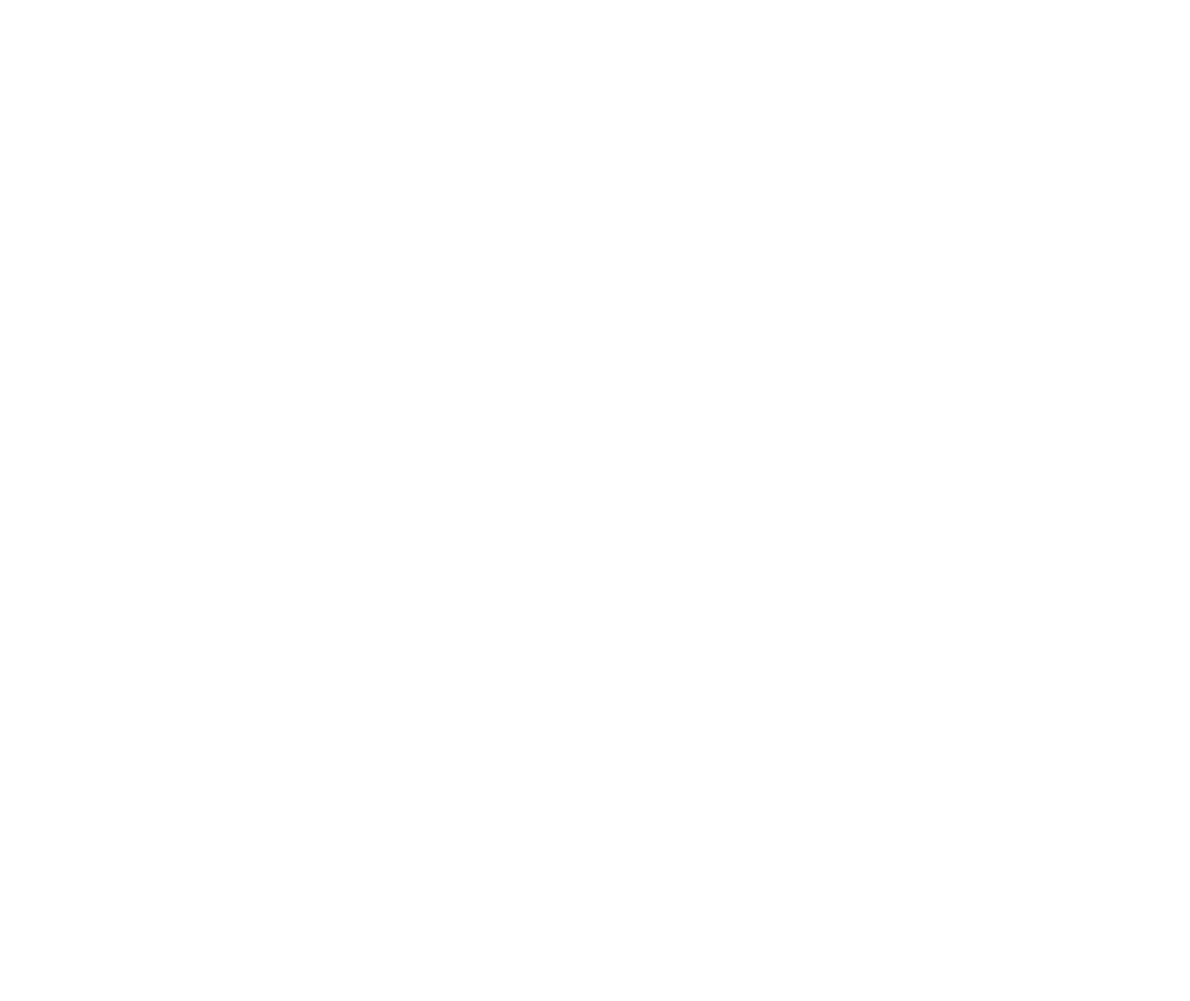
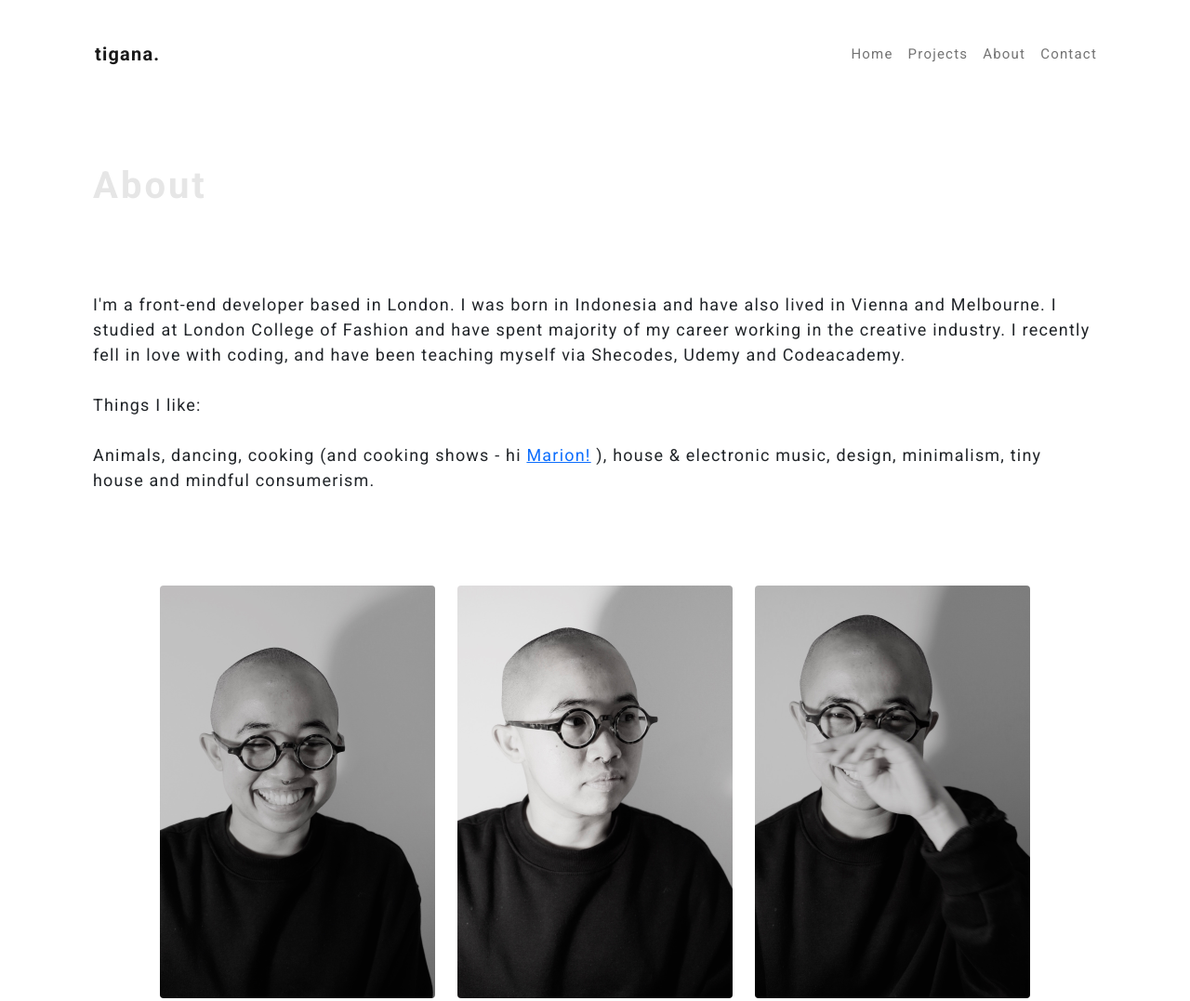
Before and after one commit to tiganasari/developer-portfolio, a plain HTML site: page about.html in a window 1280 px wide. Shown: the whole page at 93% size. Before the commit the page ends 800 px from the top, so only its background shows below. Drawn offline with nearby package versions, Linux system fonts and the light colour scheme.

Commit message:
Created about page

```diff
--- a/about.html
+++ b/about.html
@@ -0,0 +1,72 @@
+<!DOCTYPE html>
+<html lang="en">
+
+<head>
+    <meta charset="UTF-8">
+    <meta http-equiv="X-UA-Compatible" content="IE=edge">
+    <meta name="viewport" content="width=device-width, initial-scale=1.0">
+    <link href="https://cdn.jsdelivr.net/npm/bootstrap@5.0.0-beta3/dist/css/bootstrap.min.css" rel="stylesheet"
+        integrity="sha384-eOJMYsd53ii+scO/bJGFsiCZc+5NDVN2yr8+0RDqr0Ql0h+rP48ckxlpbzKgwra6" crossorigin="anonymous">
+    <script src="https://cdn.jsdelivr.net/npm/bootstrap@5.0.0-beta3/dist/js/bootstrap.bundle.min.js"
+        integrity="sha384-JEW9xMcG8R+pH31jmWH6WWP0WintQrMb4s7ZOdauHnUtxwoG2vI5DkLtS3qm9Ekf"
+        crossorigin="anonymous"></script>
+    <link rel="preconnect" href="https://fonts.gstatic.com">
+    <link rel="preconnect" href="https://fonts.gstatic.com">
+    <link href="https://fonts.googleapis.com/css2?family=Roboto:wght@100;400;700&display=swap" rel="stylesheet">
+    <link rel="stylesheet" href="/src/style.css">
+    <title>Document</title>
+</head>
+
+<body>
+    <header>
+        <nav class="navbar navbar-expand-lg navbar-light bg-white">
+            <div class="container-fluid">
+                <a class="navbar-brand fw-bold" href="/">tigana.</a>
+                <button class="navbar-toggler" type="button" data-bs-toggle="collapse"
+                    data-bs-target="#navbarNavAltMarkup" aria-controls="navbarNavAltMarkup" aria-expanded="false"
+                    aria-label="Toggle navigation">
+                    <span class="navbar-toggler-icon"></span>
+                </button>
+                <div class="collapse navbar-collapse justify-content-end" id="navbarNavAltMarkup">
+                    <div class="navbar-nav">
+                        <a class="nav-link" aria-current="page" href="/">Home</a>
+                        <a class="nav-link" href="#">Projects</a>
+                        <a class="nav-link" href="#">About</a>
+
+                        <a class="nav-link" href="#">Contact</a>
+                    </div>
+                </div>
+            </div>
+        </nav>
+    </header>
+    <div class="aboutTitle">
+        <h1 class="fw-bold welcome ">About</h1>
+        <h2 class="aboutPara">I'm a front-end developer based in London. I was born in Indonesia and have also lived in
+            Vienna and
+            Melbourne. I studied at London College of Fashion and have spent majority of my career working in the
+            creative
+            industry. I recently fell in love with coding, and have been teaching myself via Shecodes, Udemy and
+            Codeacademy. <br><br>
+
+            Things I like: <br>
+            <br>Animals, dancing, cooking (and cooking shows - hi <a href="https://www.marionskitchen.com//">Marion!</a>
+            ), house & electronic music, design, minimalism, tiny house and mindful consumerism.
+        </h2>
+        <div class="container images">
+            <div class="row ms-5 me-5">
+                <div class="col-sm-4">
+
+                    <img src="/images/image1.jpg" alt="" class="img-fluid rounded" width="300">
+                </div>
+                <div class="col-sm-4 ">
+                    <img src="/images/image2.jpg" alt="" class="img-fluid rounded" width=" 300">
+                </div>
+                <div class=" col-sm-4 ">
+                    <img src=" /images/image3.jpg" alt="" class="img-fluid rounded" width=" 300">
+                </div>
+            </div>
+        </div>
+    </div>
+</body>
+
+</html>
--- a/src/style.css
+++ b/src/style.css
@@ -11,7 +11,8 @@ header {
   font-size: 15px;
 }
 
-.title {
+.title,
+.aboutTitle {
   padding: 60px 100px;
   letter-spacing: 1.6px;
   margin-bottom: 20px;
@@ -30,9 +31,19 @@ header {
 }
 
 .navbar-collapse {
-margin-left: 60px;
+  margin-left: 60px;
 }
 
+.aboutPara {
+  font-size: 18px;
+  line-height: 150%;
+  letter-spacing: 1.2px;
+  padding: 40px 0;
+}
+
+.images {
+  margin-top: 60px;
+}
 @media (max-width: 576px) {
   .title {
     padding: 40px;
@@ -43,12 +54,12 @@ margin-left: 60px;
   }
 
   .navbar-collapse {
-margin-left: 0px;
-}
+    margin-left: 0px;
+  }
 }
 
 @media (min-width: 577px) {
-.navbar-brand {
-  padding-left:60px;
-
+  .navbar-brand {
+    padding-left: 60px;
+  }
 }
```
Also changed, not shown: index.html (+2 -1 lines), images/image1.jpg (added), images/image2.jpg (added), images/image3.jpg (added), 1 other file.
